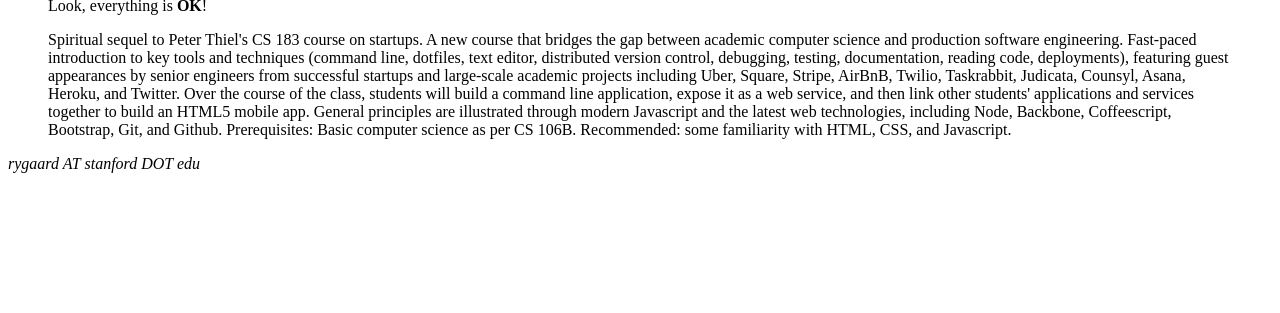
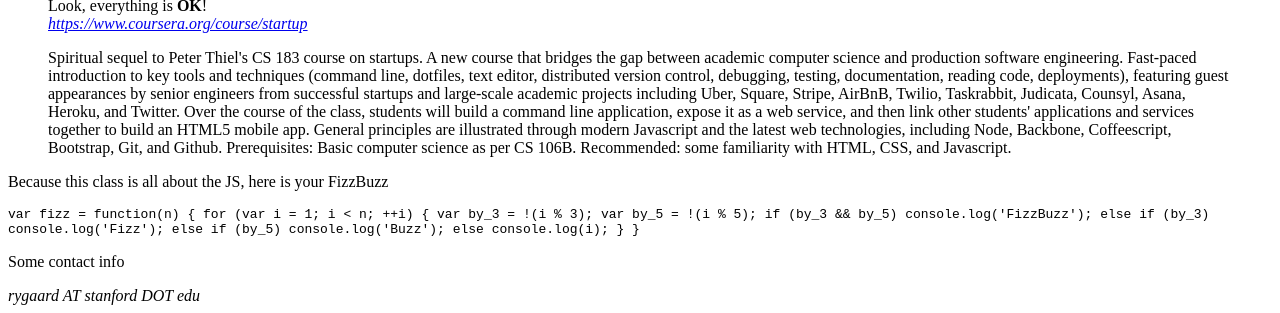
Before and after one commit to rasmusrygaard/cs184-hw3, a plain HTML site: page index.html in a window 1280 px wide. Shown: the part 724-1037 px from the top of the page. Before the commit the page ends 905 px from the top, so only its background shows below. Drawn offline with Linux system fonts and the light colour scheme.

Commit message:
FizzBuzz

```diff
--- a/index.html
+++ b/index.html
@@ -23,12 +23,27 @@
     <figure>
       <img src="https://coursera-course-photos.s3.amazonaws.com/6d/36b377d4ad926485cb6342444f6743/logo.png" alt="Coursera image" />
       <figcaption>Look, everything is <strong>OK</strong>!</figcaption>
+      <cite><a href="https://www.coursera.org/course/startup">https://www.coursera.org/course/startup</a></cite>
     </figure>
     <blockquote>
       Spiritual sequel to Peter Thiel's CS 183 course on startups. A new course that bridges the gap between academic computer science and production software engineering. Fast-paced introduction to key tools and techniques (command line, dotfiles, text editor, distributed version control, debugging, testing, documentation, reading code, deployments), featuring guest appearances by senior engineers from successful startups and large-scale academic projects including Uber, Square, Stripe, AirBnB, Twilio, Taskrabbit, Judicata, Counsyl, Asana, Heroku, and Twitter. Over the course of the class, students will build a command line application, expose it as a web service, and then link other students' applications and services together to build an HTML5 mobile app. General principles are illustrated through modern Javascript and the latest web technologies, including Node, Backbone, Coffeescript, Bootstrap, Git, and Github. Prerequisites: Basic computer science as per CS 106B. Recommended: some familiarity with HTML, CSS, and Javascript.
     </blockquote>
 
+    <p>Because this class is all about the JS, here is your FizzBuzz</p>
+    <code>
+      var fizz = function(n) {
+        for (var i = 1; i < n; ++i) {
+	  var by_3 = !(i % 3); var by_5 = !(i % 5);
+	  if (by_3 && by_5) console.log('FizzBuzz');
+	  else if (by_3) console.log('Fizz');
+	  else if (by_5) console.log('Buzz');
+	  else console.log(i);
+	}
+      }
+    </code>
+
     <footer>
+      <p>Some contact info</p>
       <address>rygaard AT stanford DOT edu</address>
     </footer>
 
```
